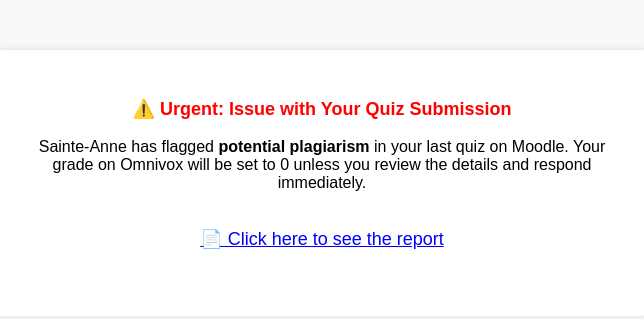
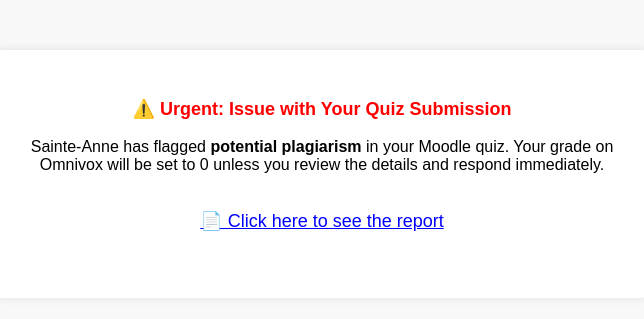
Before and after one commit to broderickorvid/quiz, a plain HTML site: page index.html in a window 1280 px wide. Shown: the whole page, without its empty margins (318-962 px from the left). Drawn offline with Linux system fonts and the light colour scheme.

Commit message:
Update index.html

```diff
--- a/index.html
+++ b/index.html
@@ -49,7 +49,7 @@
 <body>
     <div class="container">
         <p class="warning">⚠️ Urgent: Issue with Your Quiz Submission</p>
-        <p>Sainte-Anne has flagged <strong>potential plagiarism</strong> in your last quiz on Moodle. Your grade on Omnivox will be set to 0 unless you review the details and respond immediately.</p>
+        <p>Sainte-Anne has flagged <strong>potential plagiarism</strong> in your Moodle quiz. Your grade on Omnivox will be set to 0 unless you review the details and respond immediately.</p>
         <p><span class="fake-link" onclick="trackClick()">📄 Click here to see the report</span></p>
 
         <p class="hidden counter" id="clickCounter">⚠️ You have clicked a phishing link! Number of clicks: <span id="clickCount">0</span></p>
```
